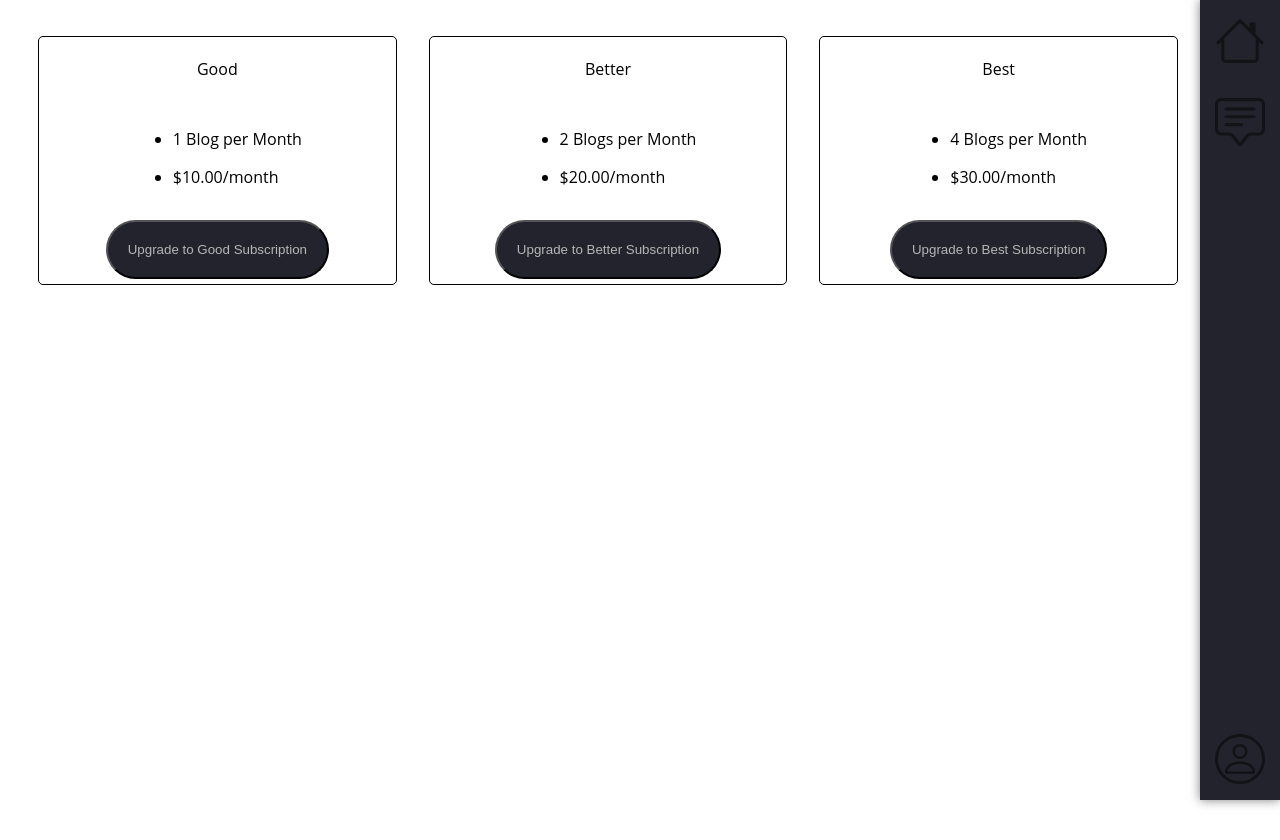
After one commit to Dlang-max/AutomatedWordPressBlog, a Flask app: page /upgradeMembership in a window 1280 px wide. The commit adds this page. Run offline with Flask 3, Linux system fonts and the light colour scheme; a user stored in the database is signed in.

Commit message:
working on membership selection page

```diff
--- a/Automated-Blog-v3.0/website/auth.py
+++ b/Automated-Blog-v3.0/website/auth.py
@@ -78,3 +78,9 @@ def sign_up():
             return redirect(url_for('views.dashboard'))
 
     return render_template("sign_up.html", user=current_user)
+
+@auth.route('/upgradeMembership', methods=['GET', 'POST'])
+@login_required
+def upgradeMembership():
+
+    return render_template("upgradeMembership.html", user=current_user)
--- /dev/null
+++ b/Automated-Blog-v3.0/website/static/upgradeMembershipStyle.css
@@ -0,0 +1,76 @@
+:root {
+    font-size: 16px;
+    font-family: 'Open Sans';
+    --text-primary: #b6b6b6;
+    --text-secondary: #ececec;
+    --bg-primary: #23232e;
+    --bg-secondary: #141418;
+    --transition-speed: 600ms;
+  }
+
+  main{
+    display: flex;
+    flex-direction: column;
+    align-items: center;
+    margin: 0px;
+    padding: 20px;
+    overflow: auto;
+    background-color: white;
+    height: calc(100vh + 200px);
+  }
+
+  .option-container{
+    display: flex;
+    flex-direction: column;
+    justify-content: center;
+    align-items: center;
+    padding: 5px;
+    margin-top: 10px;
+    margin-bottom: 10px;
+    width: calc(100vw - 6rem);
+    border: 1px solid black;
+    border-radius: 5px;
+    transition: box-shadow 0.3s;
+    overflow: auto;
+  }
+
+  .option-container:hover{
+    box-shadow: 0 0 10px rgba(0, 0, 0, .3);
+  }
+
+  .upgrade-membership-button{
+    background-color: var(--bg-primary);
+    border-radius: 100px;
+    color: var(--text-primary);
+    transition: box-shadow 0.3s;
+    transition: color 0.3s;
+    cursor: pointer;
+    padding: 20px;
+  }
+
+  .upgrade-membership-button:hover{
+    box-shadow: 0 0 10px rgba(0, 0, 0, .3);
+    color: white;
+  }
+
+  @media only screen and (min-width: 1024px){
+    .membership-tier-container{
+        display: flex;
+        flex-direction: row;
+    }
+
+    .option-container{
+        justify-content: center;
+        align-items: center;
+        width: calc(100vw / 3 - 5rem);
+        margin: 1rem;
+    }
+
+    #best-option{
+        margin-right: 5rem;
+    }
+
+    main{
+        height: 100vh;
+    }
+  }
--- a/Automated-Blog-v3.0/website/templates/dashboard.html
+++ b/Automated-Blog-v3.0/website/templates/dashboard.html
@@ -43,7 +43,7 @@
                             </div>
                         </div>
                     </div>
-                    <div class="blog-container">
+                    <div class="blog-container" id="membership-container">
                         <div class="border-container">
                             <p>Membership Hub</p>
                         </div>
--- /dev/null
+++ b/Automated-Blog-v3.0/website/templates/upgradeMembership.html
@@ -0,0 +1,59 @@
+{% extends "base.html" %}
+    {% block title %}Upgrade Membership{% endblock %}
+
+    {% block content %}
+    <link rel="stylesheet" href="static/upgradeMembershipStyle.css">
+    <main>
+        <div class="membership-tier-container">
+            <div class="option-container">
+                <div class="container-title">
+                    <p align="center">Good</p>
+                </div>
+                <ul>
+                    <li>
+                        <p>1 Blog per Month</p>
+                    </li>
+                    <li>
+                        <p>$10.00/month</p>
+                    </li>
+                </ul>
+                <a href="" class="button-to-stripe">
+                    <button class="upgrade-membership-button">Upgrade to Good Subscription</button>
+                </a>
+            </div>
+            <div class="option-container">
+                <div class="container-title">
+                    <p align="center">Better</p>
+                </div>
+                <ul>
+                    <li>
+                        <p>2 Blogs per Month</p>
+                        <li>
+                            <p>$20.00/month</p>
+                        </li>
+                    </li>
+                </ul>
+                <a href="" class="button-to-stripe">
+                    <button class="upgrade-membership-button">Upgrade to Better Subscription</button>
+                </a>
+            </div>
+            <div class="option-container" id="best-option">
+                <div class="container-title">
+                    <p align="center">Best</p>
+                </div>
+                <ul>
+                    <li>
+                        <p>4 Blogs per Month</p>
+                    </li>
+                    <li>
+                        <p>$30.00/month</p>
+                    </li>
+                </ul>
+                <a href="" class="button-to-stripe">
+                    <button class="upgrade-membership-button">Upgrade to Best Subscription</button>
+                </a>
+            </div>
+
+        </div>
+    </main>
+    {% endblock %}
```
Also changed, not shown: Automated-Blog-v3.0/website/static/dashboardStyle.css (+8 -1 lines).
